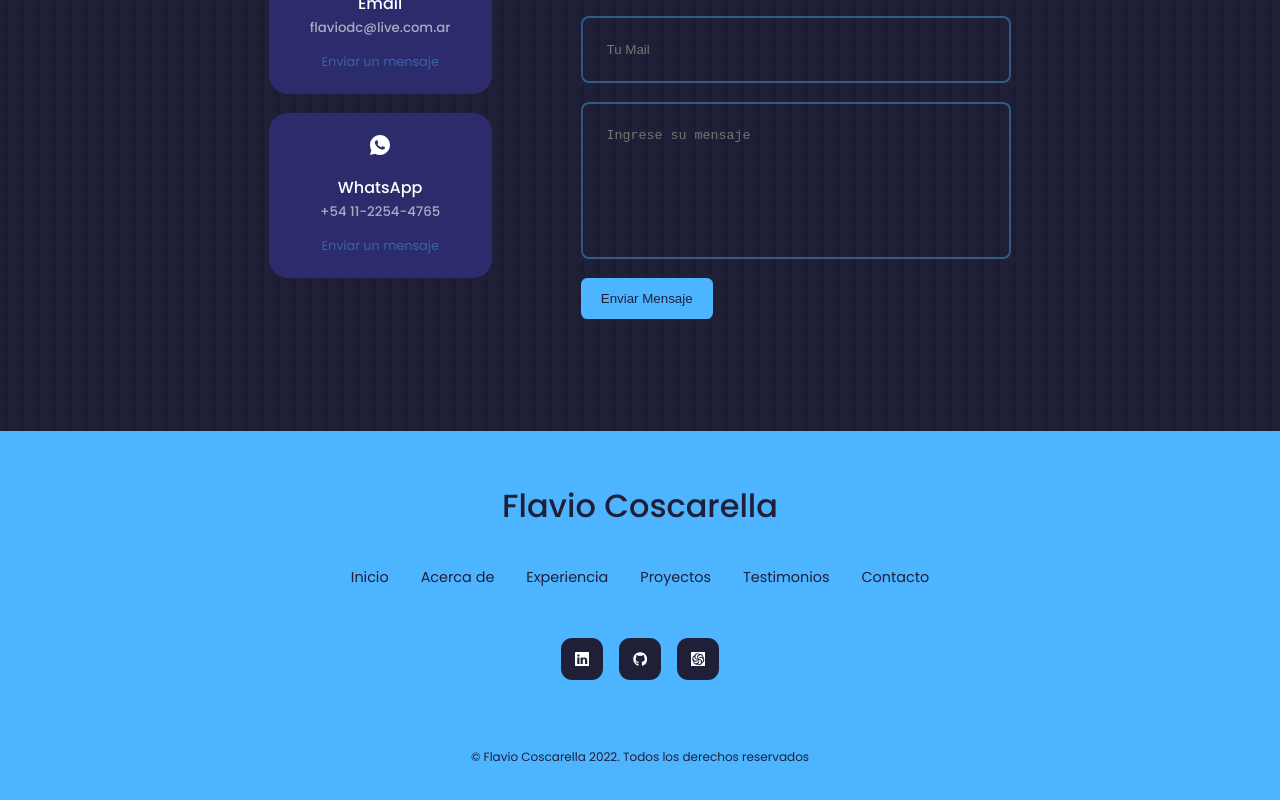
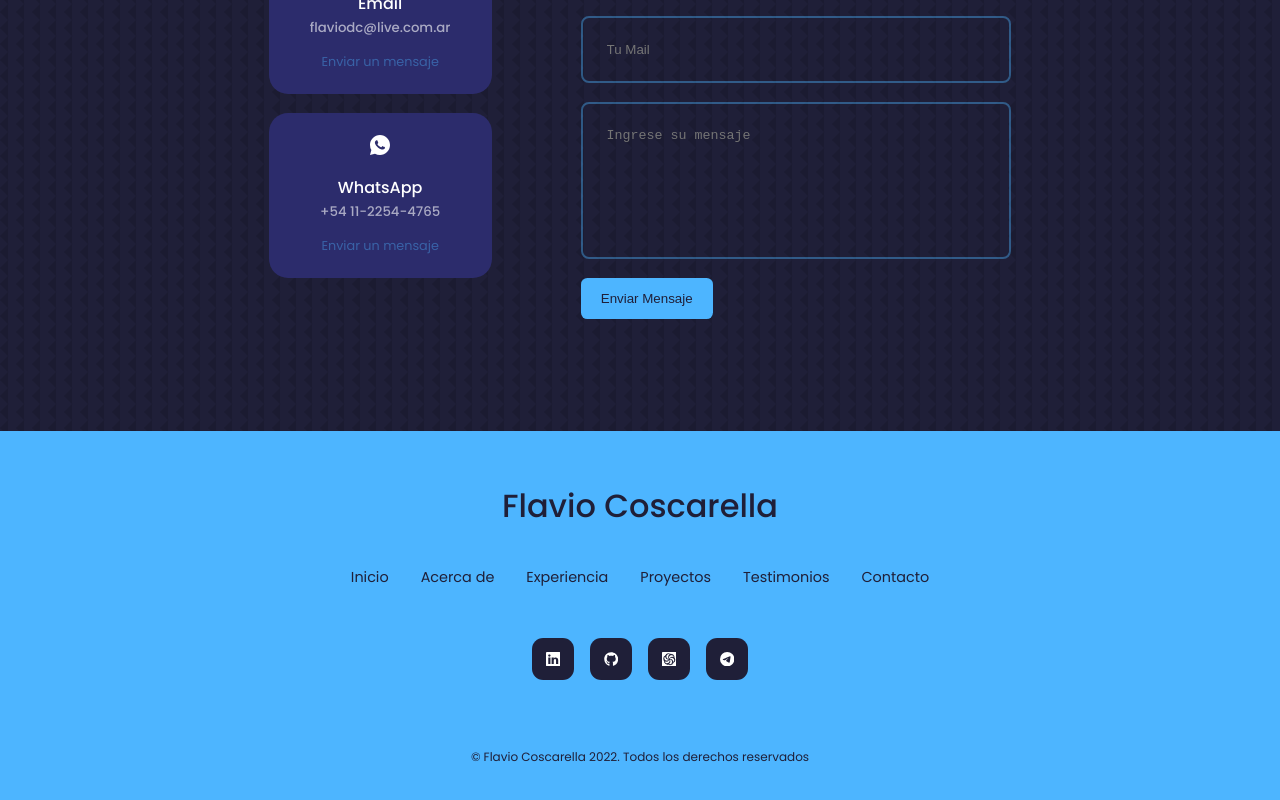
Before and after one commit to Flaviodc7/portfolio-flaviodc, a React (Create React App) app: page / in a window 1280 px wide. Shown: the part 3868-4668 px from the top of the page. Built offline with nearby package versions, Linux system fonts and the light colour scheme.

Commit message:
Modularizando redes Footer

```diff
--- a/src/components/footer/Footer.jsx
+++ b/src/components/footer/Footer.jsx
@@ -1,8 +1,6 @@
 import React from 'react'
 import './footer.css'
-import {BsLinkedin} from 'react-icons/bs'
-import {FaGithub} from 'react-icons/fa'
-import {SiCodewars} from 'react-icons/si'
+import { data } from './footer-socials'
 
 const Footer = () => {
   return (
@@ -18,9 +16,11 @@ const Footer = () => {
         <li><a href="#contact">Contacto</a></li>
       </ul>
       <div className="footer__socials">
-        <a href="https://www.linkedin.com/in/flavio-coscarella/" target="_blank" rel="noopener noreferrer"><BsLinkedin/></a>
-        <a href="https://github.com/Flaviodc7" target="_blank" rel="noopener noreferrer"><FaGithub/></a>
-        <a href="https://www.codewars.com/users/Flaviodc7" target="_blank" rel="noopener noreferrer"><SiCodewars/></a>
+      {data.map(({ id, link, icon }) => {
+          return (
+        <a key={id} href={link} target="_blank" rel="noopener noreferrer">{icon}</a>
+        );
+      })}
       </div>
       <div className="footer__copyright">
         <small>&copy; Flavio Coscarella 2022. Todos los derechos reservados</small>
--- /dev/null
+++ b/src/components/footer/footer-socials.js
@@ -0,0 +1,27 @@
+import {BsLinkedin} from 'react-icons/bs'
+import {FaGithub} from 'react-icons/fa'
+import {SiCodewars} from 'react-icons/si'
+import {SiTelegram} from 'react-icons/si'
+
+export const data = [
+    {
+        id: 1,
+        link: "https://www.linkedin.com/in/flavio-coscarella/",
+        icon: <BsLinkedin />,
+    },
+    {
+        id: 2,
+        link: "https://github.com/Flaviodc7",
+        icon: <FaGithub />,
+    },
+    {
+        id: 3,
+        link: "https://www.codewars.com/users/Flaviodc7",
+        icon: <SiCodewars />,
+    },
+    {
+        id: 4,
+        link: "https://t.me/Flaviodc7",
+        icon: <SiTelegram />,
+    }
+]
```
